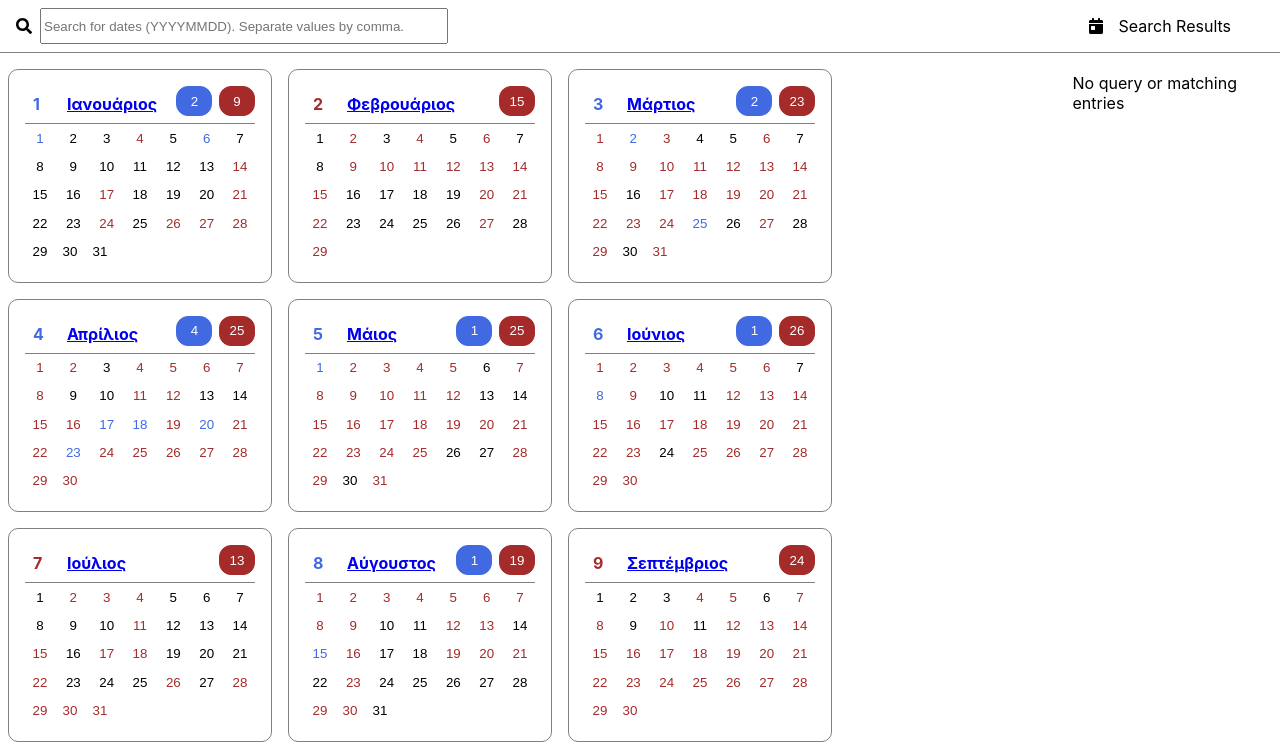
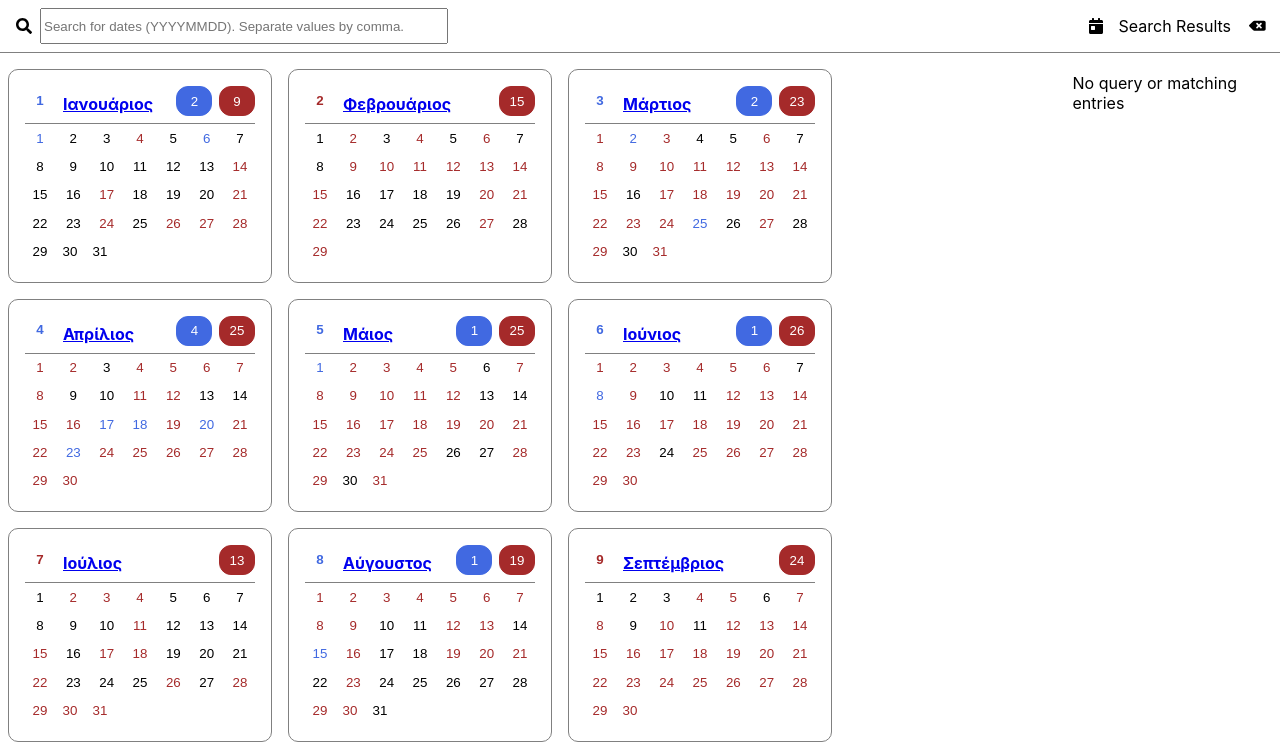
Before and after one commit to smekras/holydays-viewer, a React (Create React App) app: page / in a window 1280 px wide. Shown: the top 756 px of the page. Built offline with nearby package versions, Linux system fonts and the light colour scheme.

Commit message:
Add month filter and clear button

```diff
--- a/src/App.tsx
+++ b/src/App.tsx
@@ -42,6 +42,7 @@ function findMonthDays(month: number) {
         link: entry.link,
       });
     }
+    return null;
   });
   return monthContent;
 }
@@ -66,6 +67,7 @@ function reformatData(source: any[]) {
       monthEntry.days = findMonthDays(monthEntry.month);
       calendarContent.push(monthEntry);
     }
+    return null;
   });
   return calendarContent;
 }
@@ -81,6 +83,7 @@ const AppContainer = styled.div`
 
 const MainPanel = styled.div`
   min-width: min-content;
+  max-width: 1200px;
   ${() => {
     const breakpoints = [768, 1024];
     const rules: string[] = [];
@@ -118,6 +121,7 @@ function App() {
         }
       });
       setResults(searchResults);
+      return null;
     });
   }, [searchTerms]);
 
--- a/src/components/CalendarView.tsx
+++ b/src/components/CalendarView.tsx
@@ -1,6 +1,5 @@
 import MonthView, { MonthInterface } from "./MonthView";
 
-import { DayInterface } from "./DayView";
 import React from "react";
 import styled from "@emotion/styled";
 
--- a/src/components/MonthView.tsx
+++ b/src/components/MonthView.tsx
@@ -46,10 +46,13 @@ const MonthView = (props: MonthInterface) => {
     flex-flow: row nowrap;
   `;
 
-  const NumberPlate = styled.div`
+  const NumberPlate = styled.button`
     color: ${official > 0 ? "royalblue" : "brown"};
     padding: 0.5em;
-    min-width: 18px;
+    border: 0;
+    background: white;
+    width: 30px;
+    height: 26px;
     font-weight: bolder;
   `;
 
@@ -117,9 +120,13 @@ const MonthView = (props: MonthInterface) => {
           results.push(entry);
         }
       }
+      if (e.target.value === "month") {
+        results.push(entry);
+      }
       if (entry.id.getDate() === Number(e.target.value)) {
         results.push(entry);
       }
+      return null;
     });
     props.handleResults(results);
   }
@@ -128,7 +135,9 @@ const MonthView = (props: MonthInterface) => {
     <Container>
       <Banner>
         <TitleBox>
-          <NumberPlate>{props.month}</NumberPlate>
+          <NumberPlate value="month" onClick={handleSelection}>
+            {props.month}
+          </NumberPlate>
           <MonthLabel>
             <a href={props.link}>{props.name}</a>
           </MonthLabel>
--- a/src/components/SideView.tsx
+++ b/src/components/SideView.tsx
@@ -2,7 +2,7 @@ import DayView, { DayInterface } from "./DayView";
 import React, { useEffect, useState } from "react";
 
 import { FontAwesomeIcon } from "@fortawesome/react-fontawesome";
-import { faCalendarDay } from "@fortawesome/free-solid-svg-icons";
+import { faCalendarDay, faBackspace } from "@fortawesome/free-solid-svg-icons";
 import styled from "@emotion/styled";
 
 const SidePanel = styled.div`
@@ -19,6 +19,12 @@ const Banner = styled.div`
   flex-flow: row;
   padding: 0.5em;
   border-bottom: 1px solid gray;
+  justify-content: space-between;
+`;
+
+const ResultsTitle = styled.div`
+  display: flex;
+  flex-flow: row;
 `;
 
 const IconBox = styled.div`
@@ -29,6 +35,18 @@ const ResultsLabel = styled.label`
   display: flex;
   padding: 0.5em;
 `;
+
+const ClearBox = styled.button`
+  border: 0;
+  background: white;
+`;
+
+const noResults = (
+  <div>
+    <br />
+    No query or matching entries
+  </div>
+);
 
 function renderResults(results: DayInterface[]) {
   if (results.length > 0) {
@@ -46,12 +64,7 @@ function renderResults(results: DayInterface[]) {
       />
     ));
   } else {
-    return (
-      <div>
-        <br />
-        No query or matching entries
-      </div>
-    );
+    return noResults;
   }
 }
 
@@ -65,10 +78,15 @@ const SideView = (props: { results: DayInterface[] }) => {
   return (
     <SidePanel>
       <Banner>
-        <IconBox>
-          <FontAwesomeIcon icon={faCalendarDay} />
-        </IconBox>
-        <ResultsLabel>Search Results</ResultsLabel>
+        <ResultsTitle>
+          <IconBox>
+            <FontAwesomeIcon icon={faCalendarDay} />
+          </IconBox>
+          <ResultsLabel>Search Results</ResultsLabel>
+        </ResultsTitle>
+        <ClearBox value="clear" onClick={(e) => setOutput(noResults)}>
+          <FontAwesomeIcon icon={faBackspace} />
+        </ClearBox>
       </Banner>
       {output}
     </SidePanel>
```
